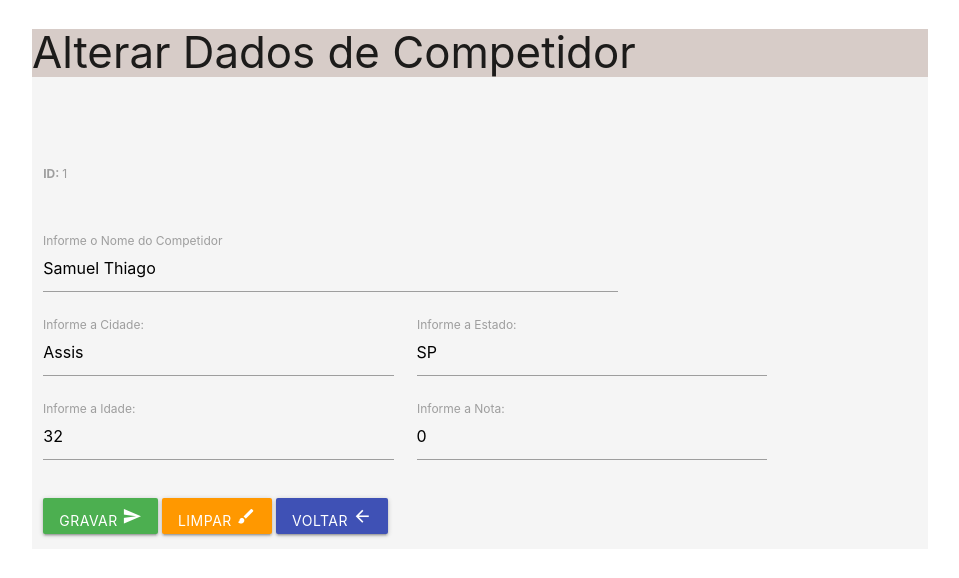
After one commit to arcamolesi/lpadsphp2021, a PHP site: page /frmEdtCompetidor.php?id=1 in a window 1280 px wide. The commit adds this page. Shown: the top 578 px of the page, without its empty margins (160-1119 px from the left). Run offline with PHP 8.4, Linux system fonts and the light colour scheme; data comes from the database, SQL or seed files in the repository.

Commit message:
Formulário para Editar Competidor
Atualização contendo o formulário apra edição de competidor.

```diff
--- /dev/null
+++ b/frmEdtCompetidor.php
@@ -0,0 +1,106 @@
+<?php //frmEdtCompetidor.php
+    include 'conexao.php';
+
+    //recuperar o id pelo método GET
+    $id =$_GET['id'];
+
+    //recuperar os dados no banco de dados
+     $pdo = Conexao::conectar();
+     $pdo->setAttribute(PDO:: ATTR_ERRMODE, PDO::ERRMODE_EXCEPTION);
+     $sql = "SELECT * FROM competidor WHERE id=?;";
+     $query = $pdo->prepare($sql);
+     $query->execute(array($id));
+
+     $dados = $query->fetch(PDO::FETCH_ASSOC);
+
+     //atribui dados em variáveis
+     $nome = $dados['nome'];
+     $cidade = $dados['cidade'];
+     $estado = $dados['estado'];
+     $idade = $dados['idade'];
+     $nota = $dados['somanota'];
+    Conexao::desconectar();
+?>
+
+<!DOCTYPE html>
+<html lang="pt-br">
+<head>
+    <meta charset="UTF-8">
+    <meta http-equiv="X-UA-Compatible" content="IE=edge">
+    <meta name="viewport" content="width=device-width, initial-scale=1.0">
+
+    <!-- Compiled and minified CSS -->
+    <link rel="stylesheet" href="https://cdnjs.cloudflare.com/ajax/libs/materialize/1.0.0/css/materialize.min.css">
+
+    <!-- Compiled and minified JavaScript -->
+    <script src="https://cdnjs.cloudflare.com/ajax/libs/materialize/1.0.0/js/materialize.min.js"></script>
+
+    <link href="https://fonts.googleapis.com/icon?family=Material+Icons" rel="stylesheet">
+
+    <title>Editar Competidor</title>
+</head>
+<body>
+    <div class="container grey lighten-4 col s12">
+        <div class="brown lighten-4 col s12">
+            <h3>Alterar Dados de Competidor</h3>
+        </div>
+     <div class="row">
+        <form action="edtCompetidor.php" method="POST" id="frmEdtCompetidor" class="col s12">
+
+            <div class="input-field col s8">
+              <h3>
+                <label for="lblID">
+                         <b>ID: </b> <?php echo $id;?>
+                </label>
+                <input type="hidden" id="id" name="id" value="<?php echo $id;?>">
+              </h3>
+            </div>
+
+            <br>
+            <div class="input-field col s8">
+                <label for="lblNome">Informe o Nome do Competidor</label>
+                <input type="text" class="form-control" id="txtNome" name="txtNome"
+                value="<?php echo $nome?>">
+            </div>
+            <div class="input-field col s5">
+                <label for="lblCidade">Informe a Cidade: </label>
+                <input type="text" class="form-control" id="txtCidade" name="txtCidade"
+                value="<?php echo $cidade?>">
+            </div>
+            <div class="input-field col s5">
+                <label for="lblEstado">Informe a Estado: </label>
+                <input type="text" class="form-control" id="txtEstado" name="txtEstado"
+                value="<?php echo $estado?>">
+            </div>
+            <div class="input-field col s5">
+                <label for="lblIdade">Informe a Idade: </label>
+                <input type="number"  class="form-control" id="txtIdade" name="txtIdade"
+                value="<?php echo $idade?>">
+            </div>
+            <div class="input-field col s5">
+                <label for="lblCidade">Informe a Nota: </label>
+                <input type="number" class="form-control" id="txtNota" name="txtNota"
+                value="<?php echo $nota?>">
+            </div>
+
+            <br>
+            <div class="input-field col s8">
+               <button class="btn waves-effect waves-light green" type="submit" name="btnGravar">
+               Gravar <i class="material-icons">send</i>
+               </button>
+
+               <button class="btn waves-effect waves-light orange" type="reset" name="btnLimpar">
+               Limpar <i class="material-icons">brush</i>
+               </button>
+
+               <button class="btn waves-effect waves-light indigo" type="button" name="btnVoltar"
+                onclick="JavaScript:location.href='listarCompetidor.php'">
+               Voltar <i class="material-icons">arrow_back</i>
+               </button>
+            </div>
+
+        </form>
+     </div>
+    </div>
+</body>
+</html>
```
Also changed, not shown: edtCompetidor.php (added, +23 -0 lines), listarCompetidor.php (+8 -0 lines).
